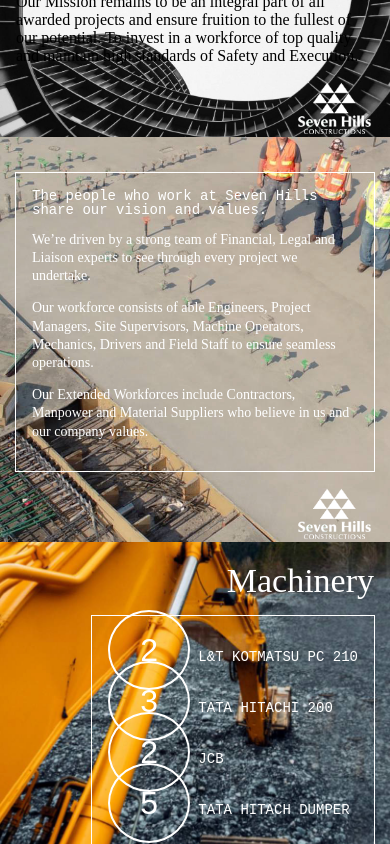
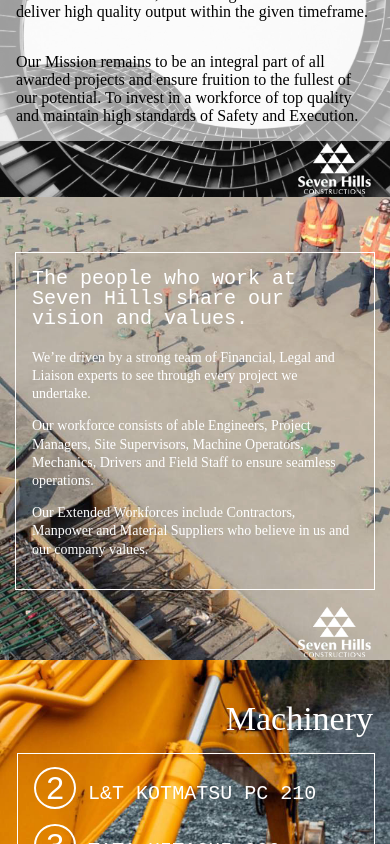
Before and after one commit to vsandroapps/sevenhills, a React (Create React App) app: page / in a window 390 px wide. Shown: the part 880-1724 px from the top of the page. Built offline with nearby package versions, Linux system fonts and the light colour scheme.

Commit message:
mobile adjustment

```diff
--- a/src/App.css
+++ b/src/App.css
@@ -344,9 +344,9 @@
     background-size: cover;
   }
   .sh-section-2-container {
-    padding-top: 20px;
+    padding-top: 40px;
     display: flex;
-    flex-direction: column;
+    flex-direction: column-reverse;
   }
   .sh-section-2-article {
     margin: 15px;
@@ -360,6 +360,7 @@
   .sh-section-2-article-heading {
     font-size: 34px;
     width: auto;
+    padding: 0px 16px;
   }
   .sh-logo-footer-container {
     padding-right: 16px;
@@ -369,17 +370,31 @@
   }
   .sh-section-3-container {
     padding: 0px;
+    padding-top: 40px;
   }
   .sh-section-3-article-text {
     font-size: 16px;
     margin: 0px;
     padding: 1em;
+    background-color: rgba(255, 255, 255, 0.6);
   }
   .sh-section-5-container {
     margin: 0px;
+    flex-direction: column;
+
   }
   .sh-section-5-article-heading {
-    margin-right: 16px;
+    margin-right: 1px;
+  }
+  .sh-section-5-article {
+    width: 83%;
+  }
+  .number-circle{
+    padding: 1px 10px;
+
+  }
+  .sh-section-4-heading{
+    font-size: 20px;
   }
   .sh-section-6-article-container-left-section {
     width: 100%;
@@ -396,8 +411,8 @@
     flex-direction: column;
   }
   .sh-section-6-article-container-right-section {
-    width: 100%;
-    padding: 0px;
+    width: auto;
+    padding: 16px;
     height: auto;
   }
   .sh-section-6-article-container-right-section-header {
@@ -429,6 +444,7 @@
     background-size: contain;
     padding: 20px 10px;
     background-color: rgba(255, 255, 255, 0.6);
+    flex-direction: column;
   }
   .sh-section-8-container-row-1 {
     margin-top: 16px;
@@ -453,6 +469,11 @@
   .sh-footer-title {
     font-size: 24px;
   }
+  .sh-footer-section {
+    background-color: rgba(255, 255, 255, 0.6);
+    padding-bottom: 24px;
+    padding-top: 16px;
+  }
 }
 
 /* Small devices (portrait tablets and large phones, 600px and up) */
--- a/src/App.js
+++ b/src/App.js
@@ -139,7 +139,7 @@
             Machinery{" "}
           </article>
 
-          <article className="sh-section-2-article">
+          <article className="sh-section-2-article sh-section-5-article">
             <label className="sh-section-2-article-text sh-section-4-heading">
               <span className="number-circle">2</span> L&T KOTMATSU PC 210{" "}
             </label>
@@ -315,7 +315,7 @@
             <img className="client-logos client-logos-large" src={dhootLogo} />
           </section>
         </section>
-        <section>
+        <section className="sh-footer-section">
           <p className="sh-footer-title">Seven Hills Construction</p>
           <p className="sh-footer-title-description">Plotno 79, Ayodhya Society, R.C.Marg, Chembur, Mumbai - 400074.</p>
           <p className="sh-footer-title-description">Contact : 9892027958, sevenhillsconstructions07@gmail.com</p>
```
